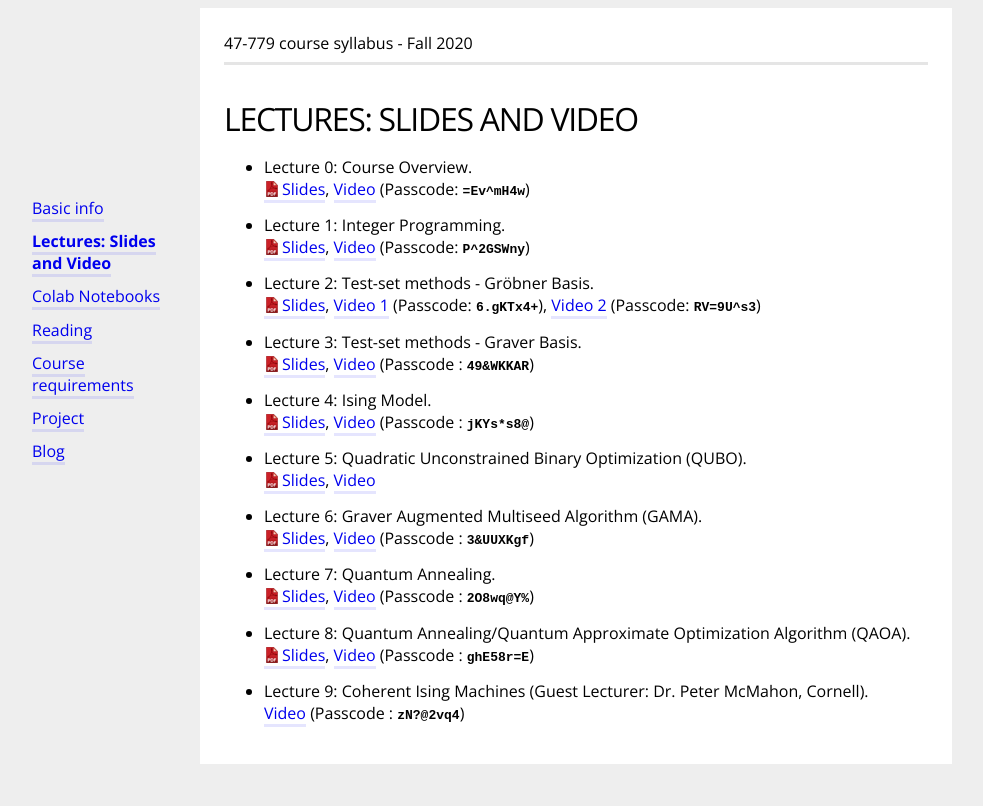
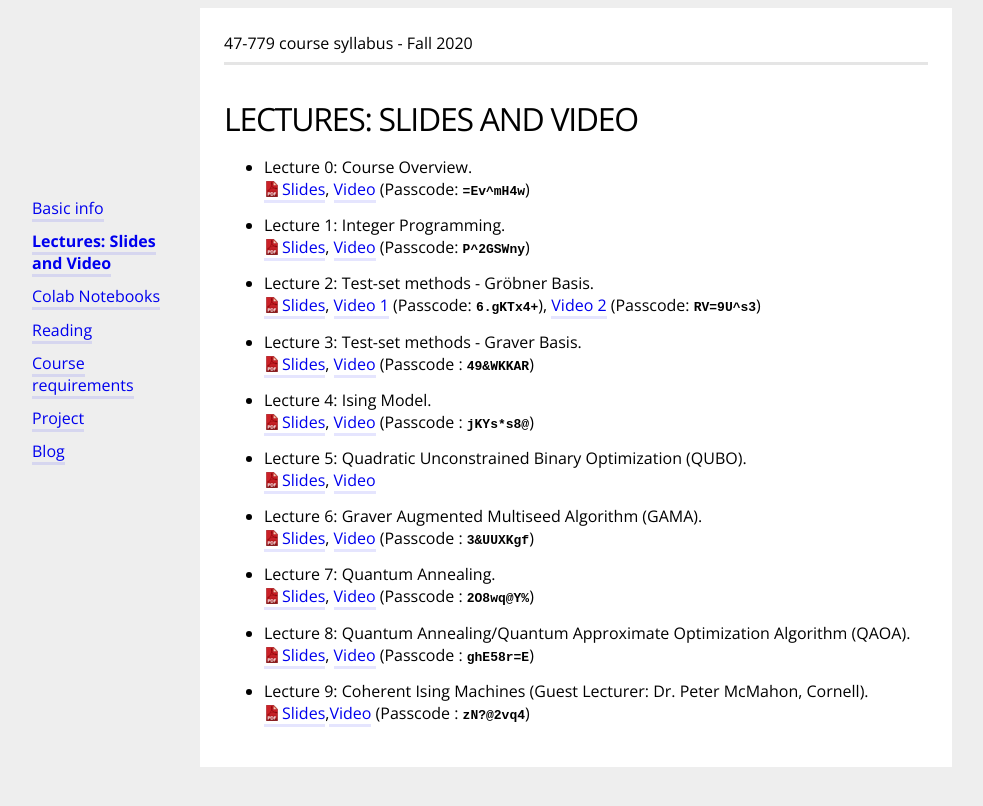
Before and after one commit to bernalde/QuIP, a Jekyll site: the page built from lecture.md, in a window 1280 px wide. Shown: the top 806 px of the page, without its empty margins (64-1047 px from the left). Built offline with Jekyll 4.4.1, drawn with Linux system fonts in a browser that asks for light colours.

Commit message:
Update lecture.md

```diff
--- a/lecture.md
+++ b/lecture.md
@@ -55,5 +55,5 @@ Here you can access all the lecture slides and videos.
 (Passcode : <kbd><strong>ghE58r=E</strong></kbd>)
 
 - Lecture 9: Coherent Ising Machines (Guest Lecturer: Dr. Peter McMahon, Cornell).<br>
-[Video](https://cmu.zoom.us/rec/share/0jN3Mp_ZdtvjPsGpeBABjHo59ulAcXOsXQ5VNcakdBBWiriYfJsAc2CkbT8Iryil.vbtAnDCLxE5xypcw)
+<a href="slides/47-779 Lecture 9 - Coherent Ising Machine (McMahon).pdf" download>Slides</a>,[Video](https://cmu.zoom.us/rec/share/0jN3Mp_ZdtvjPsGpeBABjHo59ulAcXOsXQ5VNcakdBBWiriYfJsAc2CkbT8Iryil.vbtAnDCLxE5xypcw)
 (Passcode : <kbd><strong>zN?@2vq4</strong></kbd>)
```
